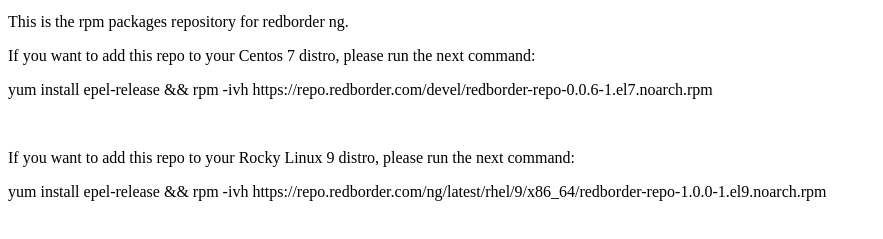
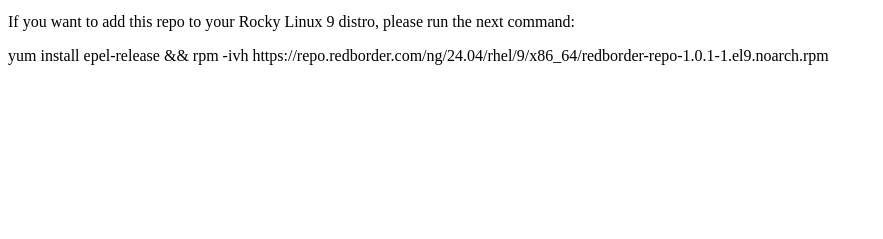
Before and after one commit to redBorder/redborder-repo, a plain HTML site: page resources/web/index.html in a window 1280 px wide. Shown: the part 73-312 px from the top of the page, without its empty margins (0-883 px from the left). Drawn offline with Linux system fonts and the light colour scheme.

Commit message:
Update web

```diff
--- a/resources/web/index.html
+++ b/resources/web/index.html
@@ -16,11 +16,7 @@
       </tr>
     </table>
 
-    <p>This is the rpm packages repository for redborder ng. </p>
-    <p>If you want to add this repo to your Centos 7 distro, please run the next command:</p>
-    <p>yum install epel-release && rpm -ivh https://repo.redborder.com/devel/redborder-repo-0.0.6-1.el7.noarch.rpm</p>
-    <br/>
     <p>If you want to add this repo to your Rocky Linux 9 distro, please run the next command:</p>
-    <p>yum install epel-release && rpm -ivh https://repo.redborder.com/ng/latest/rhel/9/x86_64/redborder-repo-1.0.0-1.el9.noarch.rpm</p>
+    <p>yum install epel-release && rpm -ivh https://repo.redborder.com/ng/24.04/rhel/9/x86_64/redborder-repo-1.0.1-1.el9.noarch.rpm</p>
   </body>
 </html>
```
